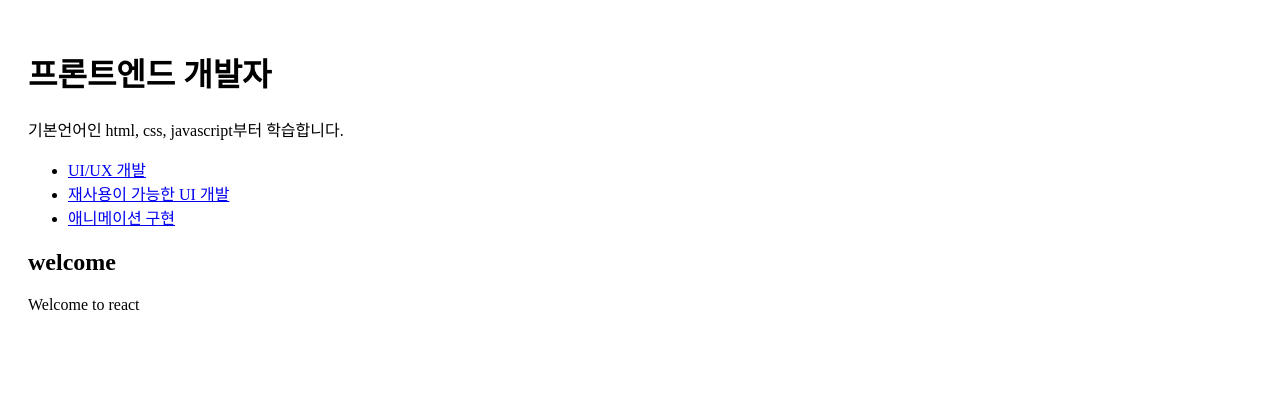
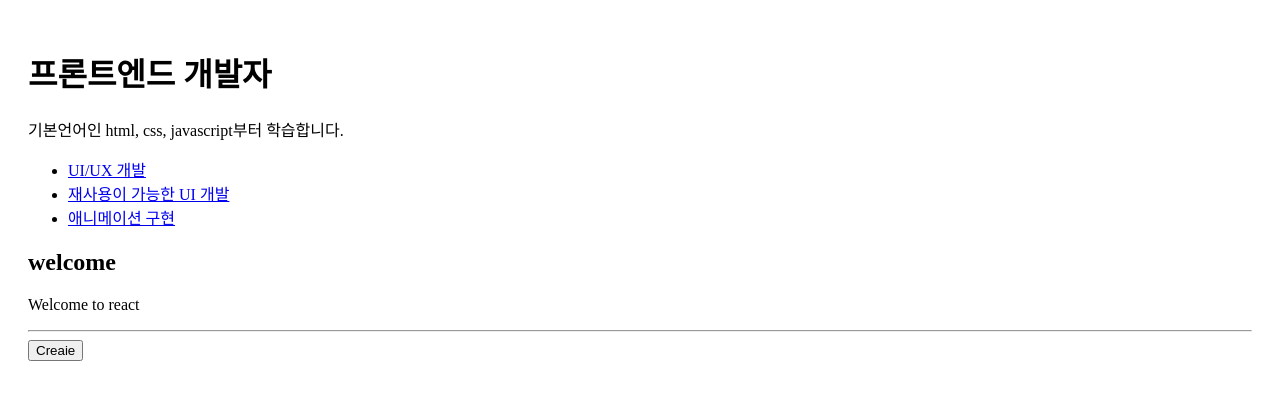
Before and after one commit to soho1109/react-basicnpm, a React (Vite) app: page / in a window 1280 px wide. Shown: the top 400 px of the page. Built offline with nearby package versions, Linux system fonts and the light colour scheme.

Commit message:
컨트롤 추가

```diff
--- a/src/App.jsx
+++ b/src/App.jsx
@@ -2,6 +2,7 @@ import "./App.css";
 import Myheader from "./components/Myheader";
 import Nav from "./components/Nav";
 import MyArticle from "./components/MyArticle";
+import Controls from "./components/controls";
 import { useState } from "react";
 
 function App() {
@@ -66,6 +67,8 @@ function App() {
         }}
       />
       <MyArticle title={_title} desc={_desc} />
+      <hr />
+      <Controls />
     </>
   );
 }
--- /dev/null
+++ b/src/components/controls.jsx
@@ -0,0 +1,8 @@
+function Controls(){
+  return (
+    <div className="menu">
+      <button>Creaie</button>
+    </div>
+  );
+}
+  export default Controls;
```
